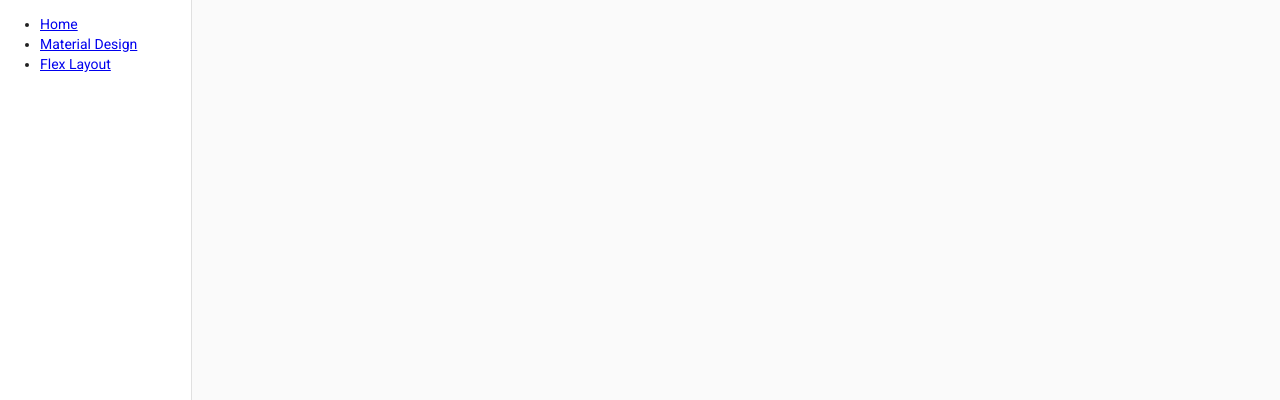
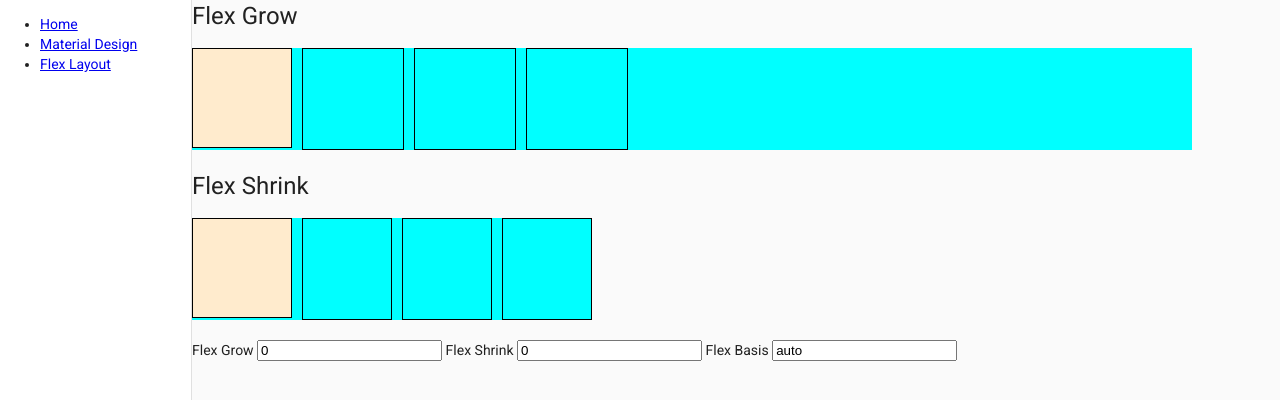
Before and after one commit to PraveenMuthu22/angular-learning-project, an Angular app: page /childproperties in a window 1280 px wide. Before the commit this address led to /. Shown: the top 400 px of the page. Built offline with nearby package versions, Linux system fonts and the light colour scheme.

Commit message:
Flex layout child properties

```diff
--- /dev/null
+++ b/src/app/flexlayout/child-properties/child-properties.component.css
@@ -0,0 +1,19 @@
+.child {
+  width: 100px;
+  height: 100px;
+  border: solid black 1px;
+}
+
+.first {
+  background-color: blanchedalmond;
+}
+
+.parent {
+  background-color: aqua;
+  width: 1000px;
+  margin-bottom: 20px;
+}
+
+.shrink {
+  width: 400px
+}
--- /dev/null
+++ b/src/app/flexlayout/child-properties/child-properties.component.html
@@ -0,0 +1,27 @@
+<h1> Flex Grow </h1>
+
+<div class="parent" fxLayout="row" fxLayoutGap='10px'>
+  <div class="child first" [fxFlex]="flexGrow + ' ' + flexShrink + ' ' + flexBasis "> </div>
+  <div class="child"> </div>
+  <div class="child"> </div>
+  <div class="child"> </div>
+</div>
+
+<h1> Flex Shrink </h1>
+
+<div class="parent shrink" fxLayout="row" fxLayoutGap='10px'>
+  <div class="child first" [fxFlex]="flexGrow + ' ' + flexShrink + ' ' + flexBasis " > </div>
+  <div class="child"> </div>
+  <div class="child"> </div>
+  <div class="child"> </div>
+
+</div>
+
+<label> Flex Grow </label>
+<input type="number" [(ngModel)]="flexGrow">
+
+<label> Flex Shrink </label>
+<input type="number" [(ngModel)]="flexShrink">
+
+<label> Flex Basis </label>
+<input type="string" [(ngModel)]="flexBasis">
--- /dev/null
+++ b/src/app/flexlayout/child-properties/child-properties.component.ts
@@ -0,0 +1,17 @@
+import { Component, OnInit } from '@angular/core';
+
+@Component({
+  selector: 'app-child-properties',
+  templateUrl: './child-properties.component.html',
+  styleUrls: ['./child-properties.component.css']
+})
+export class ChildPropertiesComponent implements OnInit {
+  flexGrow = 0;
+  flexShrink = 0;
+  flexBasis = 'auto';
+
+  constructor() { }
+  ngOnInit(): void {
+  }
+
+}
--- a/src/app/flexlayout/flex-home/flex-home.component.html
+++ b/src/app/flexlayout/flex-home/flex-home.component.html
@@ -3,6 +3,7 @@
 <ul>
   <li> <a [routerLink]="['/layoutgap']"> Flex layout gap  </a></li>
   <li> <a [routerLink]="['/layoutalign']"> Flex layout align  </a></li>
+  <li> <a [routerLink]="['/childproperties']"> Child properties  </a></li>
 </ul>
 
 <router-outlet></router-outlet>
--- a/src/app/flexlayout/flexlayout-routing.module.ts
+++ b/src/app/flexlayout/flexlayout-routing.module.ts
@@ -1,5 +1,6 @@
 import { NgModule } from '@angular/core';
 import { Routes, RouterModule } from '@angular/router';
+import { ChildPropertiesComponent } from './child-properties/child-properties.component';
 import { FlexHomeComponent } from './flex-home/flex-home.component';
 import { LayoutAlignComponent } from './layout-align/layout-align.component';
 import { LayoutGapComponent } from './layout-gap/layout-gap.component';
@@ -8,6 +9,7 @@ const routes: Routes = [
   { path: 'home', component: FlexHomeComponent},
   { path: 'layoutgap', component: LayoutGapComponent},
   { path: 'layoutalign', component: LayoutAlignComponent},
+  { path: 'childproperties', component: ChildPropertiesComponent},
   { path: '', redirectTo: 'home', pathMatch: 'full'}
 ];
 
--- a/src/app/flexlayout/flexlayout.module.ts
+++ b/src/app/flexlayout/flexlayout.module.ts
@@ -6,10 +6,11 @@ import { FlexHomeComponent } from './flex-home/flex-home.component';
 import { FormsModule } from '@angular/forms';
 import { SharedModule } from '../shared/shared.module';
 import { LayoutAlignComponent } from './layout-align/layout-align.component';
+import { ChildPropertiesComponent } from './child-properties/child-properties.component';
 
 
 @NgModule({
-  declarations: [LayoutGapComponent, FlexHomeComponent, LayoutAlignComponent],
+  declarations: [LayoutGapComponent, FlexHomeComponent, LayoutAlignComponent, ChildPropertiesComponent],
   imports: [
     CommonModule,
     FlexlayoutRoutingModule,
```
Also changed, not shown: 1 other file (tests, documents, lock files or other folders).
